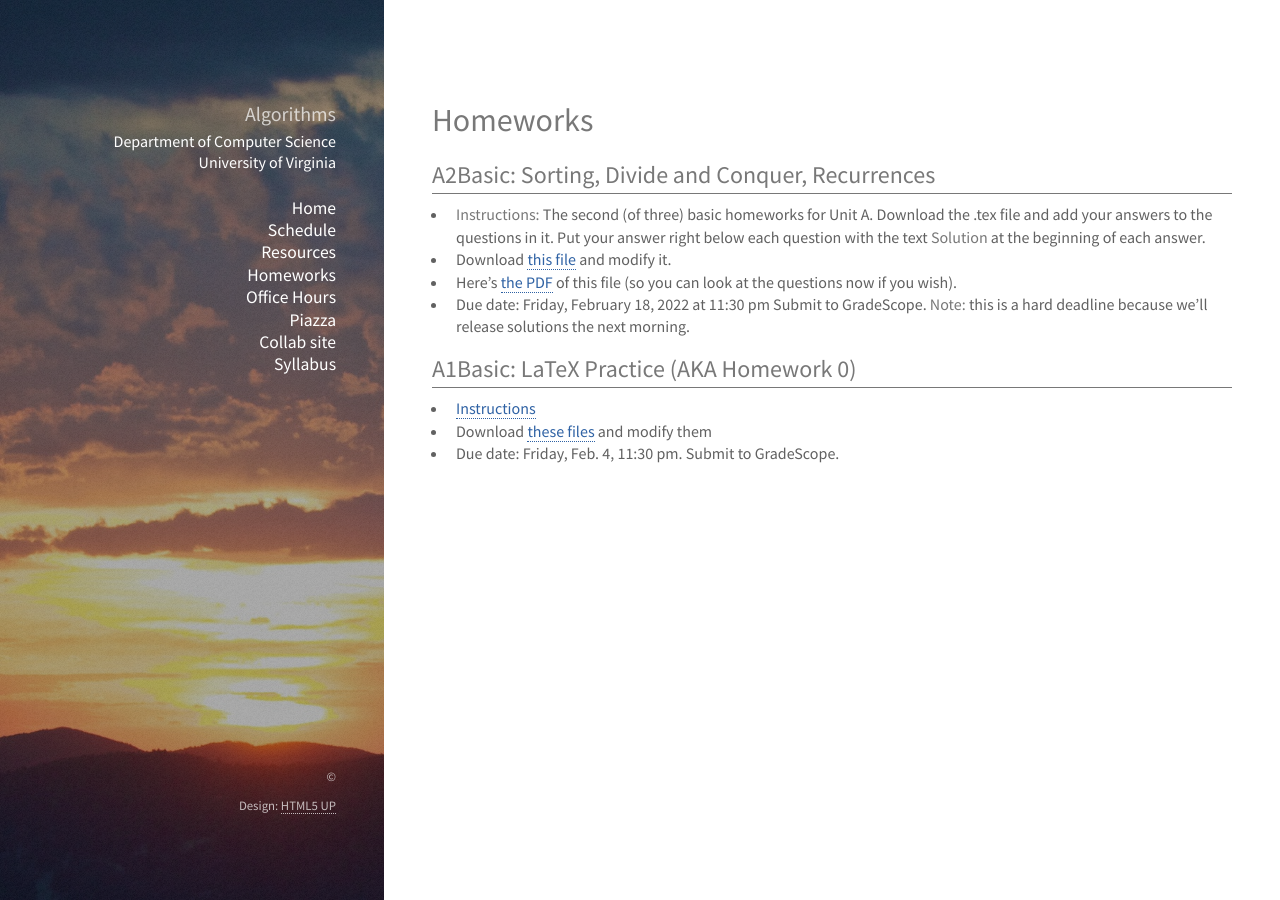
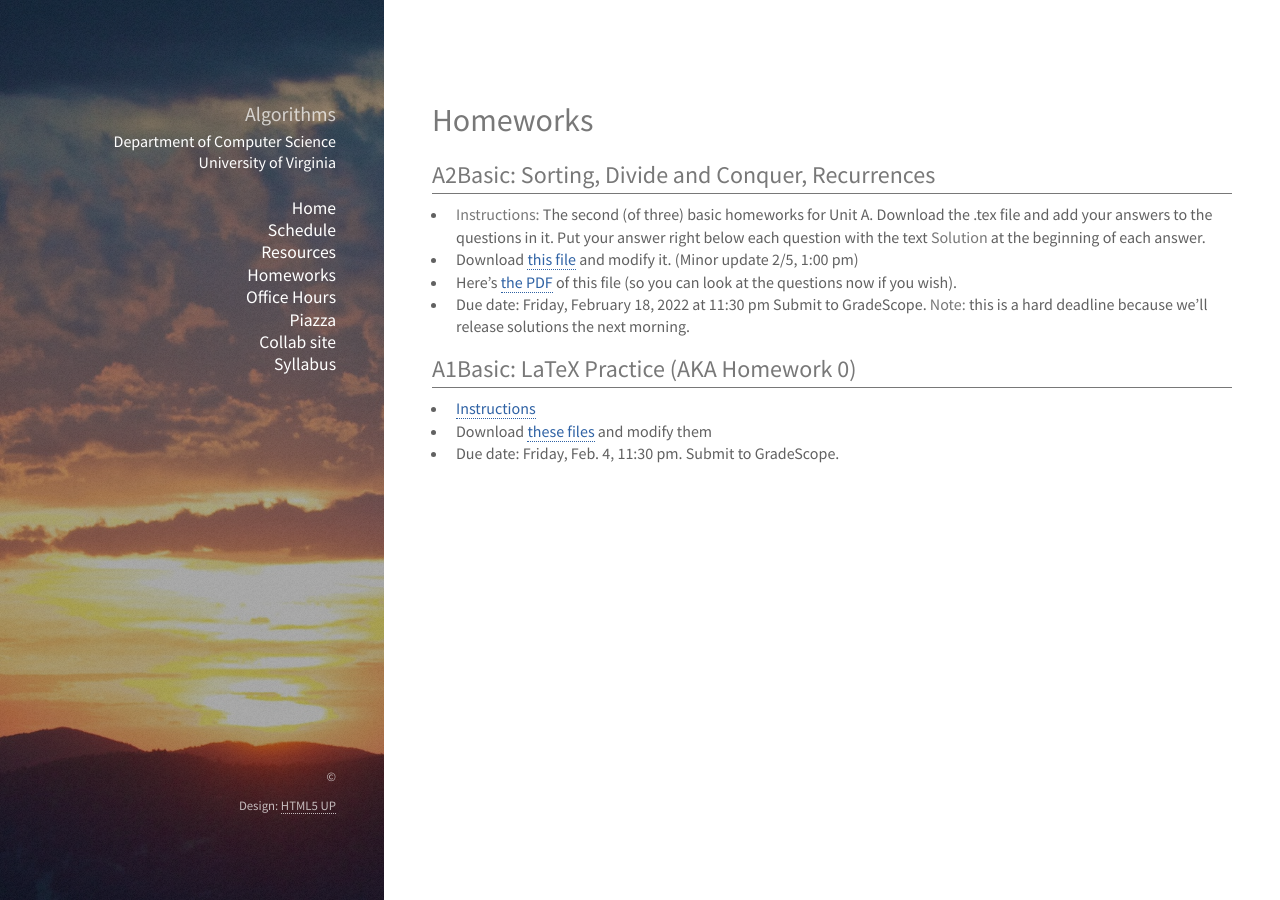
Before and after one commit to uva-cs/cs4102-s22, a Jekyll site: the page built from homework/index.md, in a window 1280 px wide. Built offline with Jekyll 4.4.1, drawn with Linux system fonts in a browser that asks for light colours; nearby versions of some CDN libraries; library files that are not in the unit come from our copies.

```diff
--- a/homework/index.md
+++ b/homework/index.md
@@ -8,8 +8,8 @@
 ## A2Basic: Sorting, Divide and Conquer, Recurrences
 
 * **Instructions:** The second (of three) basic homeworks for Unit A. Download the .tex file and add your answers to the questions in it. Put your answer right below each question with the text **Solution** at the beginning of each answer.
-* Download [this file](../unita/basic/latex/cs4102_a-basic2.tex) and modify it.
-* Here's [the PDF](../unita/basic/latex/cs4102_a-basic2.pdfß) of this file (so you can look at the questions now if you wish).
+* Download [this file](../unita/basic/latex/cs4102_a-basic2.tex) and modify it. (Minor update 2/5, 1:00 pm)
+* Here's [the PDF](../unita/basic/latex/cs4102_a-basic2.pdf) of this file (so you can look at the questions now if you wish).
 * Due date: Friday, February 18, 2022 at 11:30 pm  Submit to GradeScope. **Note:** this is a hard deadline because we'll release solutions the next morning.
 
 ## A1Basic: LaTeX Practice (AKA Homework 0)
```
Also changed, not shown: 2 other files.
